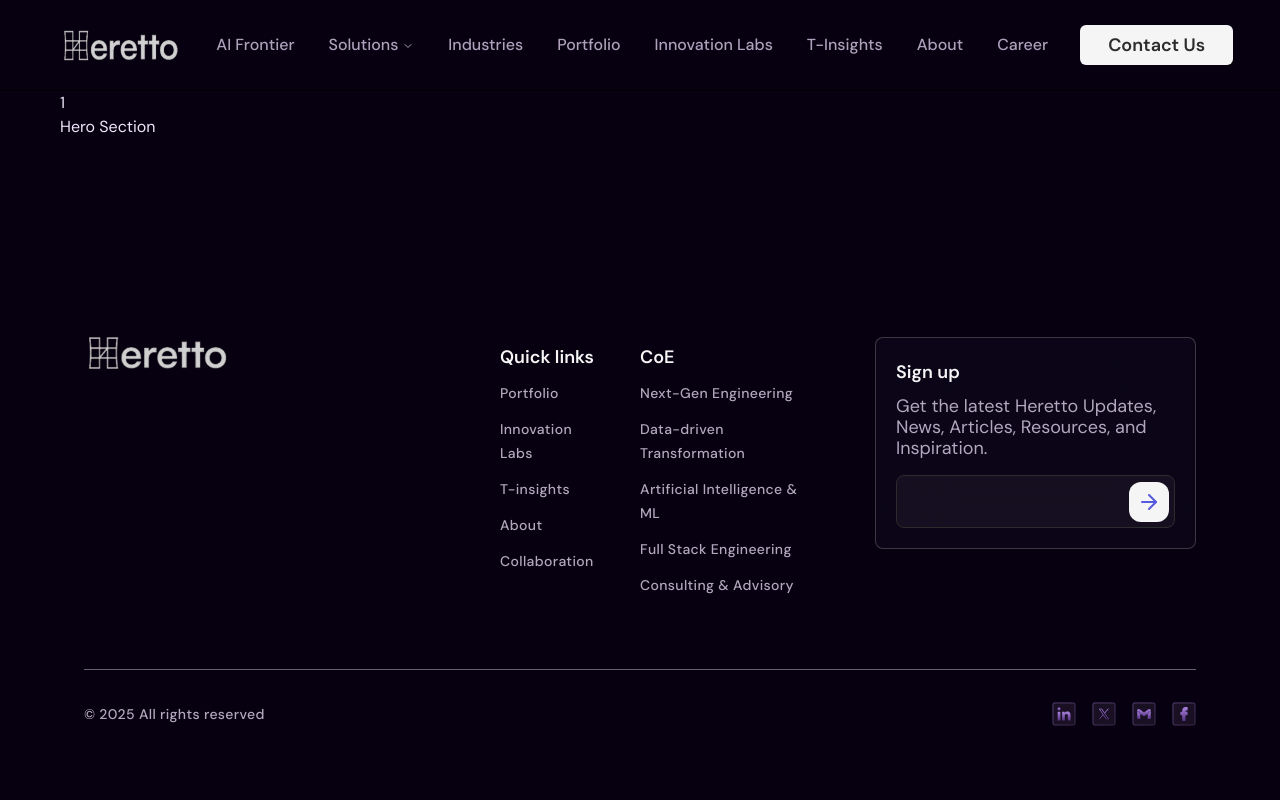
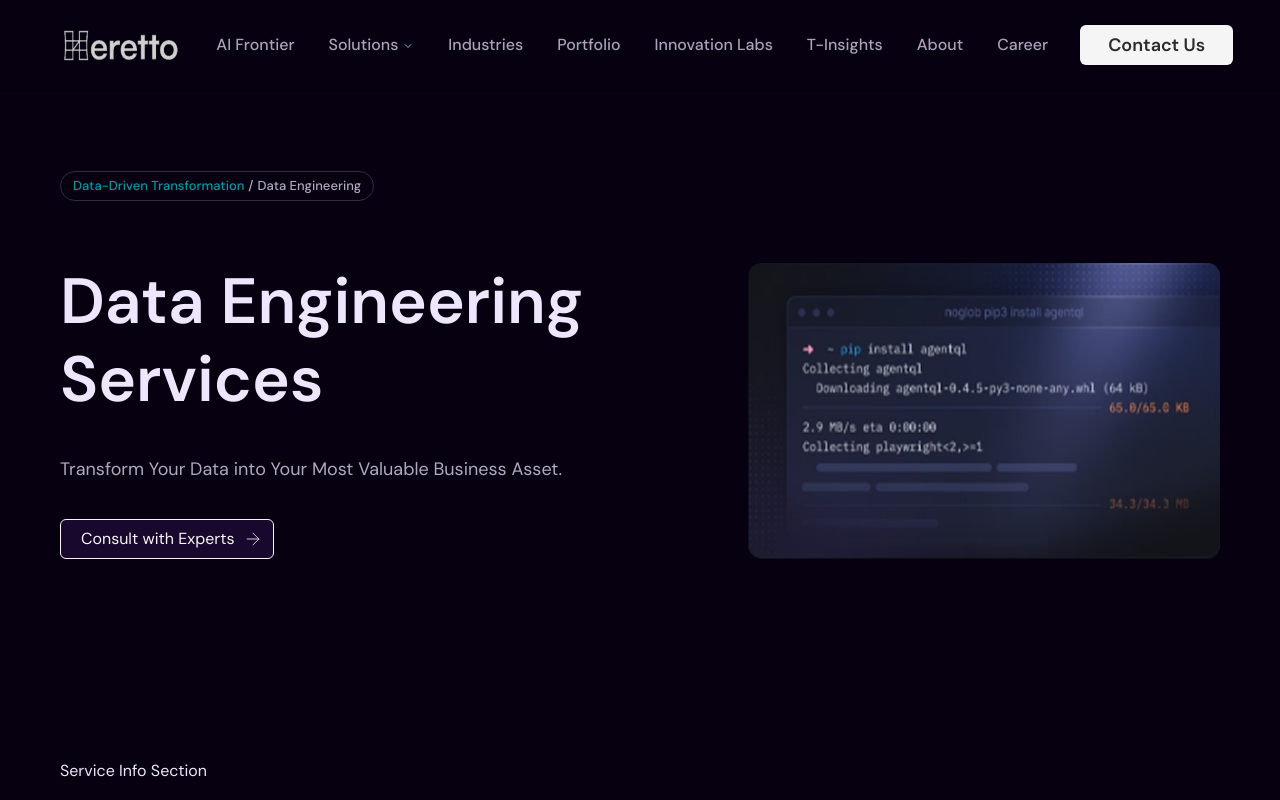
Before and after one commit to sarthak-infogen-labs/hereto, a Next.js app: page /data-driven-transformation/1 in a window 1280 px wide. Shown: the top 800 px of the page. Built offline with nearby package versions, Linux system fonts and the light colour scheme.

Commit message:
data engineering hero sectiona added

```diff
--- a/src/app/data-driven-transformation/[slug]/page.tsx
+++ b/src/app/data-driven-transformation/[slug]/page.tsx
@@ -2,12 +2,18 @@
 
 import { useParams } from "next/navigation";
 import { HeroSection } from "./sections/HeroSection";
+import ServiceInfoSection from "./sections/ServiceInfoSection";
+
 export default function Page() {
   const params = useParams();
   return (
     <div className="main-container-width global-padding text-white">
-      <h1>{params.slug}</h1>
-      <HeroSection />
+      <div className="">
+        <HeroSection />
+      </div>
+      <div className="md:mt-[200px] sm:mt-[140px] mt-[92px]">
+        <ServiceInfoSection />
+      </div>
     </div>
   );
 }
--- a/src/app/data-driven-transformation/[slug]/sections/HeroSection.tsx
+++ b/src/app/data-driven-transformation/[slug]/sections/HeroSection.tsx
@@ -1,7 +1,19 @@
+import { DataEngineeringHeroSection } from "@/components/pages/data-driven-transformations/CustomDataHero";
+
 export function HeroSection() {
   return (
-    <div className="text-white">
-      <h1>Hero Section</h1>
-    </div>
+    <section className="">
+      <DataEngineeringHeroSection
+        title="Data Engineering Services"
+        description="Transform Your Data into Your Most Valuable Business Asset."
+        buttonText="Consult with Experts"
+        image={{
+          path: "/images/data-driven-transformation/data-eng-hero.png",
+          alt: "Data Engineering",
+          width: 430,
+          height: 290,
+        }}
+      />
+    </section>
   );
 }
--- /dev/null
+++ b/src/app/data-driven-transformation/[slug]/sections/ServiceInfoSection.tsx
@@ -0,0 +1,3 @@
+export default function ServiceInfoSection() {
+  return <div className="text-white">Service Info Section</div>;
+}
--- a/src/app/globals.css
+++ b/src/app/globals.css
@@ -14,6 +14,10 @@
 @layer utilities {
   .text-display {
     @apply font-semibold leading-tight text-[2rem] md:text-[3.5rem] lg:text-[4rem];
+  }
+
+  .text-display-title {
+    @apply font-semibold md:leading-[78px] sm:leading-[56px] leading-[36px] text-[2rem] md:text-[3.5rem] lg:text-[4rem];
   }
 
   .text-h1 {
--- /dev/null
+++ b/src/components/pages/data-driven-transformations/CustomDataHero.tsx
@@ -0,0 +1,77 @@
+import LinkHeader from "@/components/headers/LinkHeader";
+import { CustomButton } from "@/components/shared/CustomButtons/Buttons";
+import Image from "next/image";
+interface HeroSectionProps {
+  title: string;
+  description: string;
+  buttonText: string;
+  image: {
+    path: string;
+    alt: string;
+    width: number;
+    height: number;
+  };
+}
+
+export function DataEngineeringHeroSection({
+  title,
+  description,
+  buttonText,
+  image,
+}: HeroSectionProps) {
+  return (
+    <div className="">
+      <div className="md:mt-20 p-0 hidden md:block ">
+        <LinkHeader
+          items={[
+            {
+              label: "Data-Driven Transformation",
+              href: "/data-driven-transformation",
+            },
+            {
+              label: "Data Engineering",
+              href: "data-driven-transformation/data-engineering",
+            },
+          ]}
+          activeIndex={0}
+        />
+      </div>
+      <div className="relative max-w-[1180px] mx-auto md:mt-15 mt-10 ">
+        <div className="grid grid-cols-12 max-sm:gap-y-8 md:gap-5">
+          <div className="col-span-12 sm:col-span-7  flex flex-col justify-center ">
+            <h1 className="text-display-title">{title}</h1>
+            <div className="mt-[36px] w-full max-w-[640px]">
+              <p className="text-body-sm leading-[28px] text-[#B2A8BE]">
+                {description}
+              </p>
+            </div>
+            <div className="mt-[36px] ">
+              <CustomButton>{buttonText}</CustomButton>
+            </div>
+          </div>
+          <div className="col-span-12 sm:col-span-5 ">
+            <div className=" w-full h-full flex justify-center items-center">
+              <Image
+                src={image.path}
+                alt={image.alt}
+                width={image.width}
+                height={image.height}
+                className="w-full h-full object-fill"
+              />
+            </div>
+          </div>
+        </div>
+
+        {/* <div className="absolute top-[15%] -left-80 z-[-1] blur-2xl">
+          <div
+            className="w-[960px] h-[172px] [clip-path:polygon(50%_0%,_0%_100%,_100%_100%)] opacity-50"
+            style={{
+              background:
+                "radial-gradient(circle, #7D2AE8E5, #5A32FA4D, #1A1D3E66)",
+            }}
+          ></div>
+        </div> */}
+      </div>
+    </div>
+  );
+}
```
Also changed, not shown: public/images/data-driven-transformation/data-eng-hero.png (added).
